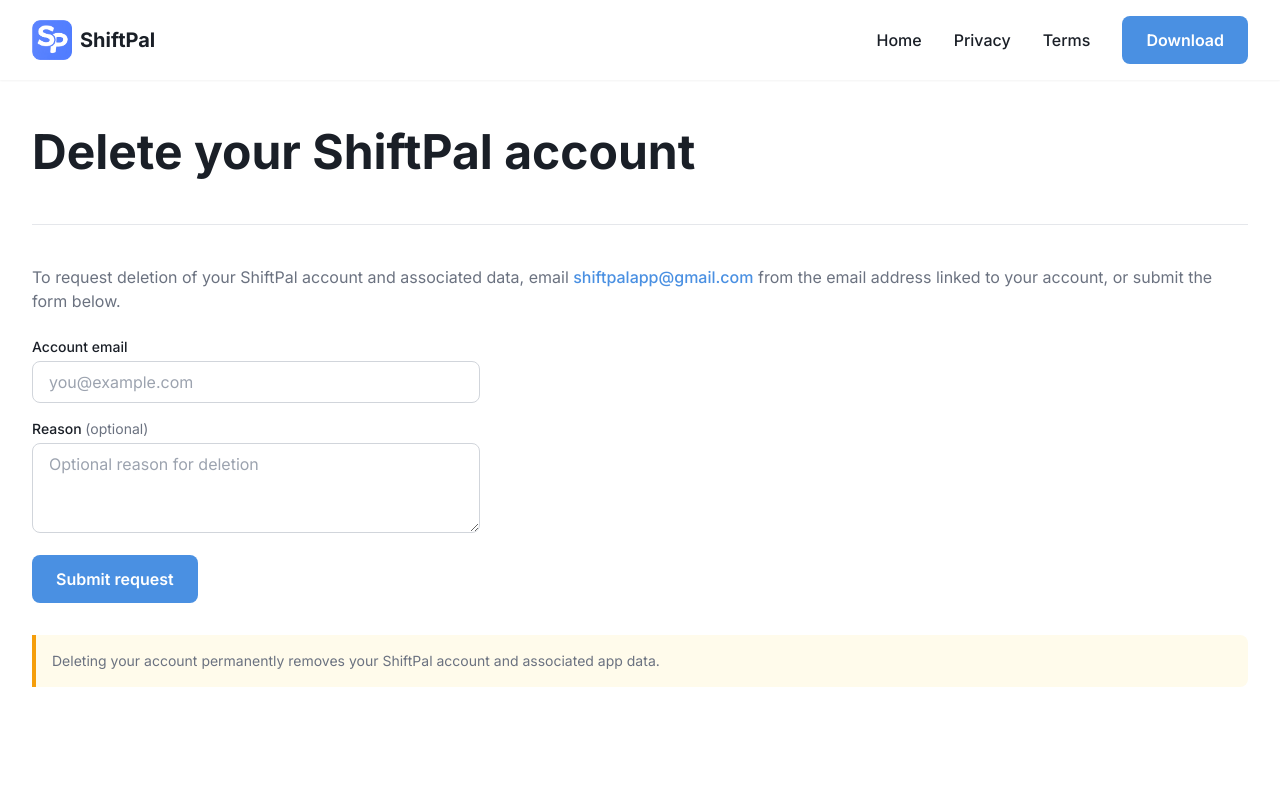
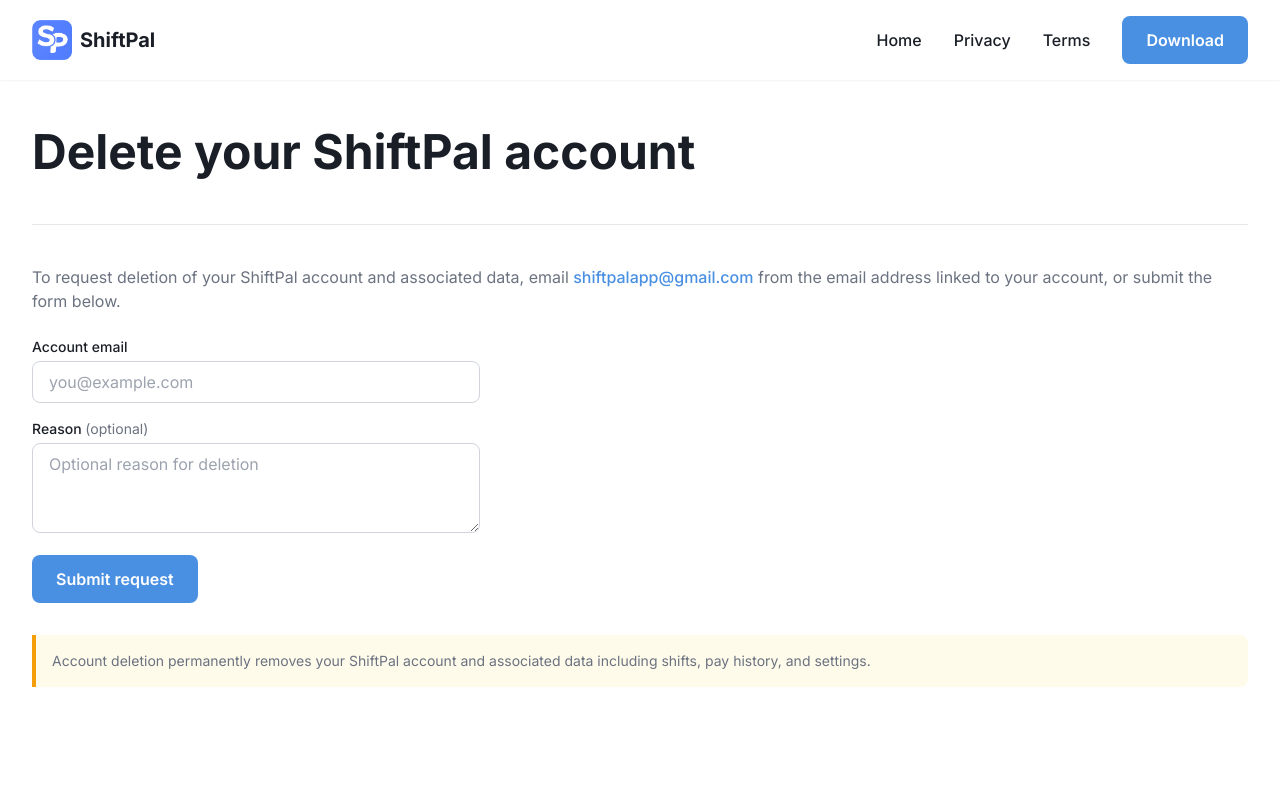
Before and after one commit to JAOS-DEV/shiftpal-app-site, a Next.js app: page /delete-account in a window 1280 px wide. Shown: the top 800 px of the page. Built offline with nearby package versions, Linux system fonts and the light colour scheme.

Commit message:
Update delete account wording

```diff
--- a/app/delete-account/page.tsx
+++ b/app/delete-account/page.tsx
@@ -1,5 +1,5 @@
+import DeleteAccountForm from "@/components/DeleteAccountForm";
 import type { Metadata } from "next";
-import DeleteAccountForm from "@/components/DeleteAccountForm";
 
 export const metadata: Metadata = {
   title: "Delete your ShiftPal account - ShiftPal",
@@ -36,8 +36,8 @@
           <DeleteAccountForm />
 
           <p className="text-text-secondary text-sm mt-8 p-4 bg-amber-50 border-l-4 border-amber-500 rounded-r-lg">
-            Deleting your account permanently removes your ShiftPal account and
-            associated app data.
+            Account deletion permanently removes your ShiftPal account and
+            associated data including shifts, pay history, and settings.
           </p>
         </div>
       </div>
```
